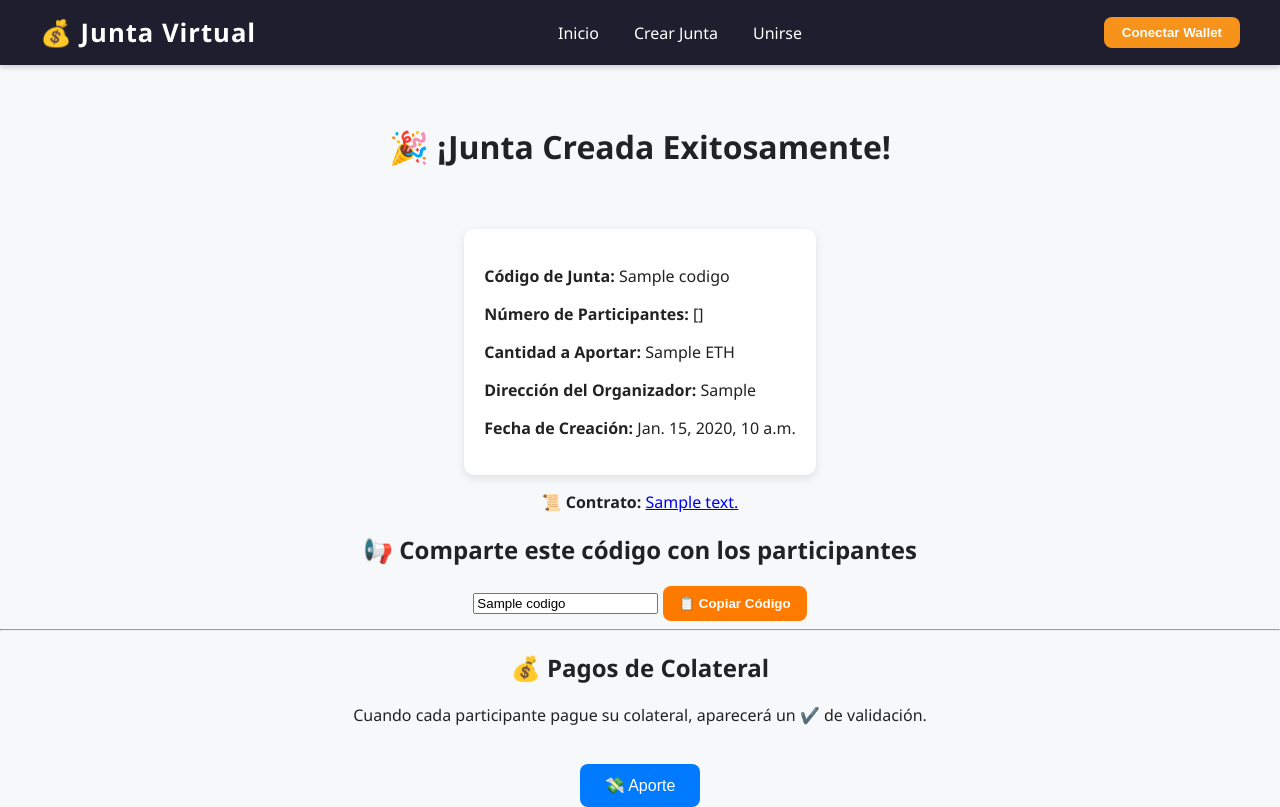
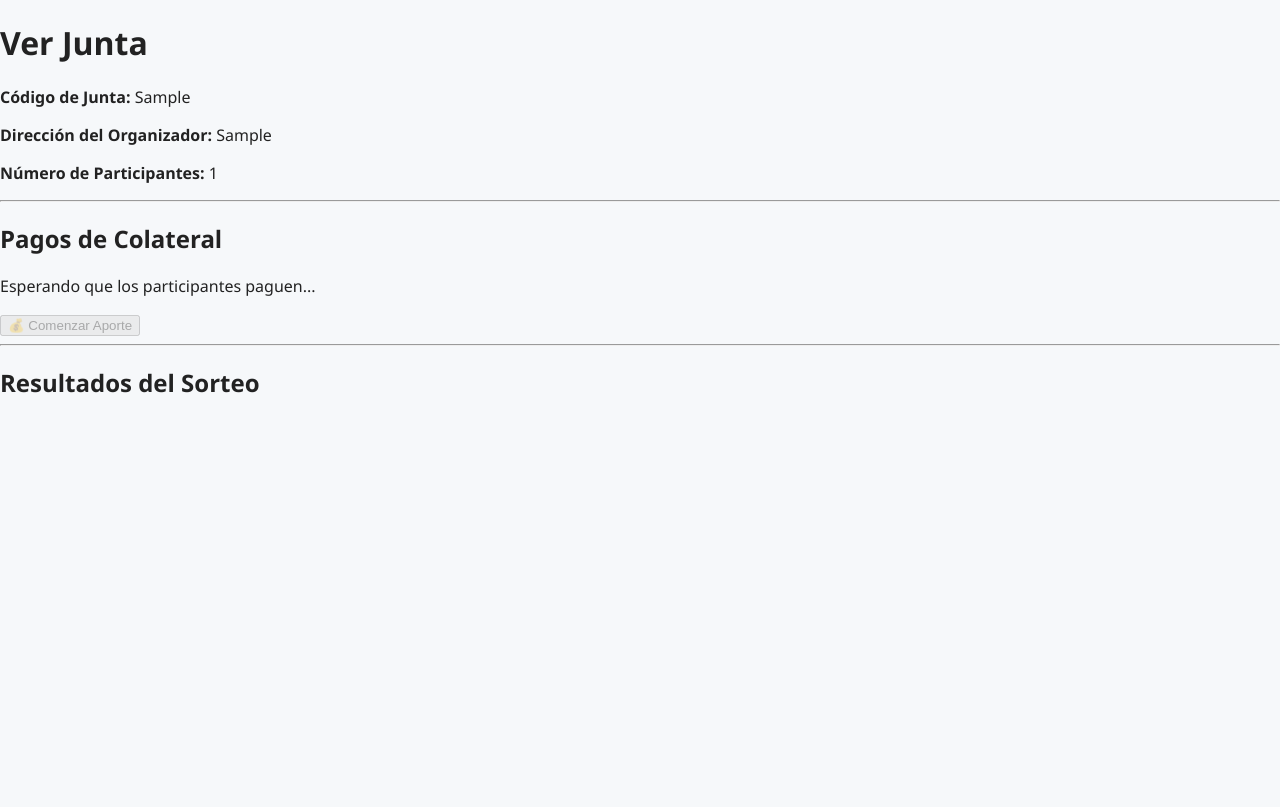
Before and after one commit to YisusCode1/JuntaChain, a Django app: template app_dinero/templates/dinero_app/ver_junta.html in a window 1280 px wide. After the commit the page ends 393 px from the top, so only its background shows below. Run offline with Django 4.2, Linux system fonts and the light colour scheme; tables that the repository leaves empty hold one stand-in row (values such as "Sample post"); the template is opened without the code that fills it: values that come from a table or form of the project are taken from there, most other values are stand-ins (such as "Sample title", 1, 10 or a date in 2020); some libraries are stand-ins or nearby versions.

Commit message:
Doceavo Commit - Actualizacion en construccion

```diff
--- a/app_dinero/models.py
+++ b/app_dinero/models.py
@@ -18,6 +18,9 @@ class Junta(models.Model):
     direccion_organizador = models.CharField(max_length=100)
     fecha_creacion = models.DateTimeField(auto_now_add=True)
     empezada = models.BooleanField(default=False)
+
+    # ✅ Nuevo campo: dirección del contrato desplegado en la blockchain
+    contract_address = models.CharField(max_length=100, blank=True, null=True)
 
     class Meta:
         ordering = ["-fecha_creacion"]
--- a/app_dinero/static/js/ver_junta.js
+++ b/app_dinero/static/js/ver_junta.js
@@ -1,35 +1,84 @@
 // ==================== CONFIGURACIÓN BASE ====================
-const cantidadParticipantes = juntaData.numero_participantes; // viene de Django
-const contractAddress = juntaData.contract_address; // dirección del contrato de esta junta
+
+// Validar que juntaData exista antes de usarla
+if (typeof juntaData === "undefined") {
+    alert("⚠️ Error: No se encontró la información de la junta (juntaData). Verifica tu plantilla HTML.");
+    throw new Error("juntaData no está definida. Asegúrate de declararla en el HTML antes de cargar ver_junta.js.");
+}
+
+const cantidadParticipantes = juntaData.numero_participantes;
+const contractAddress = "0x63BE3AecF252008397eDBc9bD37a4244CA04dd52";
+
 const contractABI = [
 	{
 		"inputs": [],
+		"name": "crearJunta",
+		"outputs": [
+			{
+				"internalType": "address",
+				"name": "",
+				"type": "address"
+			}
+		],
 		"stateMutability": "nonpayable",
-        "type": "constructor"
+		"type": "function"
 	},
 	{
 		"anonymous": false,
 		"inputs": [
-            { "indexed": true, "internalType": "address", "name": "who", "type": "address" },
-            { "indexed": false, "internalType": "uint256", "name": "amount", "type": "uint256" }
+			{
+				"indexed": true,
+				"internalType": "address",
+				"name": "organizador",
+				"type": "address"
+			},
+			{
+				"indexed": false,
+				"internalType": "address",
+				"name": "juntaAddress",
+				"type": "address"
+			}
 		],
-        "name": "Aportado",
+		"name": "JuntaCreada",
 		"type": "event"
 	},
-    { "inputs": [], "name": "aportar", "outputs": [], "stateMutability": "payable", "type": "function" },
-    { "inputs": [], "name": "iniciarJunta", "outputs": [], "stateMutability": "nonpayable", "type": "function" },
-    { "anonymous": false, "inputs": [], "name": "JuntaIniciada", "type": "event" },
-    { "inputs": [{ "internalType": "address", "name": "", "type": "address" }], "name": "aportes", "outputs": [{ "internalType": "uint256", "name": "", "type": "uint256" }], "stateMutability": "view", "type": "function" },
-    { "inputs": [], "name": "balance", "outputs": [{ "internalType": "uint256", "name": "", "type": "uint256" }], "stateMutability": "view", "type": "function" },
-    { "inputs": [], "name": "empezada", "outputs": [{ "internalType": "bool", "name": "", "type": "bool" }], "stateMutability": "view", "type": "function" },
-    { "inputs": [], "name": "getParticipantes", "outputs": [{ "internalType": "address[]", "name": "", "type": "address[]" }], "stateMutability": "view", "type": "function" },
-    { "inputs": [], "name": "organizador", "outputs": [{ "internalType": "address", "name": "", "type": "address" }], "stateMutability": "view", "type": "function" },
-    { "inputs": [{ "internalType": "uint256", "name": "", "type": "uint256" }], "name": "participantes", "outputs": [{ "internalType": "address", "name": "", "type": "address" }], "stateMutability": "view", "type": "function" },
-    { "inputs": [], "name": "total", "outputs": [{ "internalType": "uint256", "name": "", "type": "uint256" }], "stateMutability": "view", "type": "function" }
+	{
+		"inputs": [],
+		"name": "obtenerJuntas",
+		"outputs": [
+			{
+				"internalType": "address[]",
+				"name": "",
+				"type": "address[]"
+			}
+		],
+		"stateMutability": "view",
+		"type": "function"
+	},
+	{
+		"inputs": [
+			{
+				"internalType": "uint256",
+				"name": "",
+				"type": "uint256"
+			}
+		],
+		"name": "todasLasJuntas",
+		"outputs": [
+			{
+				"internalType": "address",
+				"name": "",
+				"type": "address"
+			}
+		],
+		"stateMutability": "view",
+		"type": "function"
+	}
 ];
 
 let pagosValidados = 0;
-let contract, provider;
+let contract, provider, signer;
+
 
 // ==================== INICIALIZAR ====================
 async function inicializar() {
@@ -38,13 +87,21 @@ async function inicializar() {
         return;
     }
 
+    try {
         provider = new ethers.BrowserProvider(window.ethereum);
         await provider.send("eth_requestAccounts", []);
-    const signer = await provider.getSigner();
+        signer = await provider.getSigner();
+
         contract = new ethers.Contract(contractAddress, contractABI, signer);
+
+        console.log("✅ Contrato conectado:", contractAddress);
 
         generarInputs();
         await marcarPagosExistentes();
+    } catch (err) {
+        console.error("Error al inicializar:", err);
+        alert("Error al conectar con la blockchain. Ver consola.");
+    }
 }
 
 // ==================== GENERAR INPUTS ====================
@@ -66,7 +123,7 @@ function generarInputs() {
     }
 
     const btnAporte = document.getElementById("btnAporte");
-    btnAporte.addEventListener("click", activarTemporizador);
+    btnAporte.addEventListener("click", iniciarAporte);
     btnAporte.disabled = true;
 }
 
@@ -74,17 +131,23 @@ function generarInputs() {
 async function marcarPagosExistentes() {
     pagosValidados = 0;
 
+    try {
+        const participantes = await contract.getParticipantes();
+        console.log("👥 Participantes actuales:", participantes);
+
         for (let i = 0; i < cantidadParticipantes; i++) {
             const input = document.getElementById(`addr_${i}`);
             const check = document.getElementById(`check_${i}`);
 
-        const participanteAddress = input.value || await contract.participantes(i);
+            const participanteAddress = participantes[i] || "";
             input.value = participanteAddress;
 
+            if (participanteAddress) {
                 const aporte = await contract.aportes(participanteAddress);
-        if (aporte > 0) {
+                if (Number(aporte) > 0) {
                     check.style.display = "inline";
                     pagosValidados++;
+                }
             }
         }
 
@@ -93,6 +156,9 @@ async function marcarPagosExistentes() {
 
         if (pagosValidados === cantidadParticipantes) {
             document.getElementById("estadoPagos").textContent = "✅ Todos los participantes han pagado su colateral.";
+        }
+    } catch (e) {
+        console.error("Error al marcar pagos:", e);
     }
 }
 
@@ -110,8 +176,8 @@ async function pagar(index) {
         return;
     }
 
-    const aporteEth = 0.01; // monto ejemplo, podrías hacerlo dinámico desde Django
-
+    // Aquí el usuario paga su colateral
+    let aporteEth = 0.01; // Puedes ajustar dinámicamente según tu lógica
     try {
         const tx = await contract.aportar({ value: ethers.parseEther(String(aporteEth)) });
         await tx.wait();
@@ -126,19 +192,24 @@ async function pagar(index) {
 
         alert("Pago validado ✅");
     } catch (e) {
-        console.error(e);
+        console.error("Error al pagar:", e);
         alert("Error al pagar: " + e.message);
     }
 }
 
+// ==================== INICIO DEL APORTE ====================
+function iniciarAporte() {
+    document.getElementById("btnAporte").disabled = true;
+    activarTemporizador();
+}
+
 // ==================== TEMPORIZADOR 48 HORAS ====================
 let temporizadorActivo = false;
-let tiempoRestante = 48 * 60 * 60; // 48 horas en segundos
+let tiempoRestante = 48 * 60 * 60; // 48 horas
 let temporizadorInterval;
 
 function activarTemporizador() {
     if (temporizadorActivo) return;
-
     temporizadorActivo = true;
     const countdown = document.getElementById("temporizador");
     countdown.style.display = "block";
@@ -153,7 +224,7 @@ function activarTemporizador() {
         if (tiempoRestante <= 0) {
             clearInterval(temporizadorInterval);
             countdown.textContent = "⏰ Tiempo finalizado";
-            alert("El tiempo de aporte ha terminado.");
+            sorteoFinal();
         } else {
             tiempoRestante--;
         }
@@ -163,5 +234,17 @@ function activarTemporizador() {
     temporizadorInterval = setInterval(actualizarTemporizador, 1000);
 }
 
+// ==================== SORTEO FINAL ====================
+function sorteoFinal() {
+    const resultadosDiv = document.getElementById("resultadosSorteo");
+
+    // Ejemplo de sorteo: primer participante es organizador
+    const participantes = Array.from(document.querySelectorAll(".direccion")).map(input => input.value);
+    const ganador = participantes[0]; // el primer participante (organizador) gana por defecto
+
+    resultadosDiv.textContent = `🏆 Ganador del sorteo: ${ganador}`;
+    alert(`🏆 Sorteo finalizado. Ganador: ${ganador}`);
+}
+
 // ==================== INICIO ====================
 document.addEventListener("DOMContentLoaded", inicializar);
--- a/app_dinero/templates/dinero_app/crear_junta.html
+++ b/app_dinero/templates/dinero_app/crear_junta.html
@@ -33,7 +33,8 @@
         <div id="resultado"></div>
     </main>
 
-    <script src="https://cdn.jsdelivr.net/npm/ethers@6.6.0/dist/ethers.min.js"></script>
+    <!-- ✅ Carga la versión UMD de ethers -->
+    <script src="https://cdn.jsdelivr.net/npm/ethers@6.6.0/dist/ethers.umd.min.js"></script>
     <script src="{% static 'js/crear_junta.js' %}"></script>
 </body>
 </html>
--- a/app_dinero/templates/dinero_app/ver_junta.html
+++ b/app_dinero/templates/dinero_app/ver_junta.html
@@ -3,91 +3,46 @@
 <html lang="es">
 <head>
     <meta charset="UTF-8">
-    <title>Junta Creada</title>
+    <title>Ver Junta</title>
     <link rel="stylesheet" href="{% static 'css/style.css' %}">
 </head>
 <body>
+    <main>
+        <h1>Ver Junta</h1>
 
-    <!-- ======= ENCABEZADO ======= -->
-    <header>
-        <div class="logo">
-            <h1>💰 Junta Virtual</h1>
-        </div>
-        <nav>
-            <ul>
-                <li><a href="/">Inicio</a></li>
-                <li><a href="/crear_junta">Crear Junta</a></li>
-                <li><a href="/unirse">Unirse</a></li>
-            </ul>
-        </nav>
-        <div class="wallet-container">
-            <button class="btn-wallet">Conectar Wallet</button>
-        </div>
-    </header>
-
-    <!-- ======= CONTENIDO PRINCIPAL ======= -->
-    <main class="main-content">
-        <h1>🎉 ¡Junta Creada Exitosamente!</h1>
-
-        <div class="wallet-info">
-            <p><strong>Código de Junta:</strong> {{ juntaData.codigo }}</p>
-            <p><strong>Número de Participantes:</strong> {{ juntaData.numero_participantes }}</p>
-            <p><strong>Cantidad a Aportar:</strong> {{ juntaData.cantidad_aporte }} ETH</p>
-            <p><strong>Dirección del Organizador:</strong> {{ juntaData.direccion_organizador }}</p>
-            <p><strong>Fecha de Creación:</strong> {{ juntaData.fecha_creacion }}</p>
-        </div>
-
-        {% if juntaData.contract_address %}
-            <p><strong>📜 Contrato:</strong>
-                <a href="https://sepolia.etherscan.io/address/{{ juntaData.contract_address }}" target="_blank">
-                    {{ juntaData.contract_address }}
-                </a>
-            </p>
-        {% else %}
-            <p style="color:gray;">⚠️ Esta junta aún no tiene contrato asignado.</p>
-        {% endif %}
-
-        <h2>📢 Comparte este código con los participantes</h2>
-        <div class="codigo">
-            <input type="text" value="{{ juntaData.codigo }}" readonly id="codigoJunta">
-            <button class="wallet-btn" onclick="copiarCodigo()">📋 Copiar Código</button>
+        <div>
+            <p><strong>Código de Junta:</strong> {{ junta.codigo }}</p>
+            <p><strong>Dirección del Organizador:</strong> {{ junta.direccion_organizador }}</p>
+            <p><strong>Número de Participantes:</strong> {{ junta.numero_participantes }}</p>
         </div>
 
         <hr>
 
-        <h2>💰 Pagos de Colateral</h2>
-        <p>Cuando cada participante pague su colateral, aparecerá un ✔️ de validación.</p>
+        <h2>Pagos de Colateral</h2>
+        <div id="contenedorPagos"></div>
+        <p id="estadoPagos">Esperando que los participantes paguen...</p>
 
-        <div id="contenedorPagos"></div>
+        <button id="btnAporte" disabled>💰 Comenzar Aporte</button>
 
-        <br>
+        <p id="temporizador" style="display:none; font-weight:bold; margin-top:10px;"></p>
 
-        <!-- 🔹 Botón de Aporte -->
-        <button id="btnAporte" class="btn-principal" disabled>💸 Aporte</button>
+        <hr>
 
-        <!-- 🔹 Temporizador (inicialmente oculto) -->
-        <div id="temporizador" style="display:none; font-weight: bold; color: #e63946; margin-top: 15px;">
-            ⏳ Tiempo restante: 48:00:00
-        </div>
+        <h2>Resultados del Sorteo</h2>
+        <div id="resultadosSorteo" style="font-weight:bold; color:#e76f51;"></div>
     </main>
 
-    <!-- ======= SCRIPTS ======= -->
-    <script src="https://cdn.jsdelivr.net/npm/web3@1.10.0/dist/web3.min.js"></script>
-    <script src="https://cdn.jsdelivr.net/npm/ethers@6.6.0/dist/ethers.umd.min.js"></script>
-
-    <!-- ✅ Pasamos juntaData directamente desde Django al JS -->
+    <!-- Declarar juntaData para JS -->
     <script>
-        const juntaData = {{ juntaData|safe }};
-
-        function copiarCodigo() {
-            const input = document.getElementById("codigoJunta");
-            input.select();
-            document.execCommand("copy");
-            alert("📋 Código copiado al portapapeles");
-        }
+        const juntaData = {
+            numero_participantes: {{ junta.numero_participantes }},
+            contract_address: "{{ junta.contract_address }}"
+        };
     </script>
 
-    <!-- Tu archivo JS que maneja el contrato -->
+    <!-- Versión UMD de Ethers para que ethers esté disponible globalmente -->
+    <script src="https://cdn.jsdelivr.net/npm/ethers@6.6.0/dist/ethers.umd.min.js"></script>
+    <!-- Tu JS de ver_junta debe ser compatible con UMD (sin export/import) -->
     <script src="{% static 'js/ver_junta.js' %}"></script>
 </body>
 </html>
--- a/junta_dinero/settings.py
+++ b/junta_dinero/settings.py
@@ -14,6 +14,8 @@ from pathlib import Path
 from dotenv import load_dotenv
 # Build paths inside the project like this: BASE_DIR / 'subdir'.
 BASE_DIR = Path(__file__).resolve().parent.parent
+load_dotenv(dotenv_path=os.path.join(BASE_DIR, '.env'))
+
 
 
 # Quick-start development settings - unsuitable for production
```
Also changed, not shown: app_dinero/static/js/crear_junta.js (+10 -97 lines), app_dinero/views.py (+7 -6 lines), app_dinero/migrations/0005_junta_contract_address.py (added), app_dinero/static/js/aporte.js (deleted), app_dinero/templates/dinero_app/aporte.html (deleted). Lines whose indentation alone changed are shown as unchanged.
